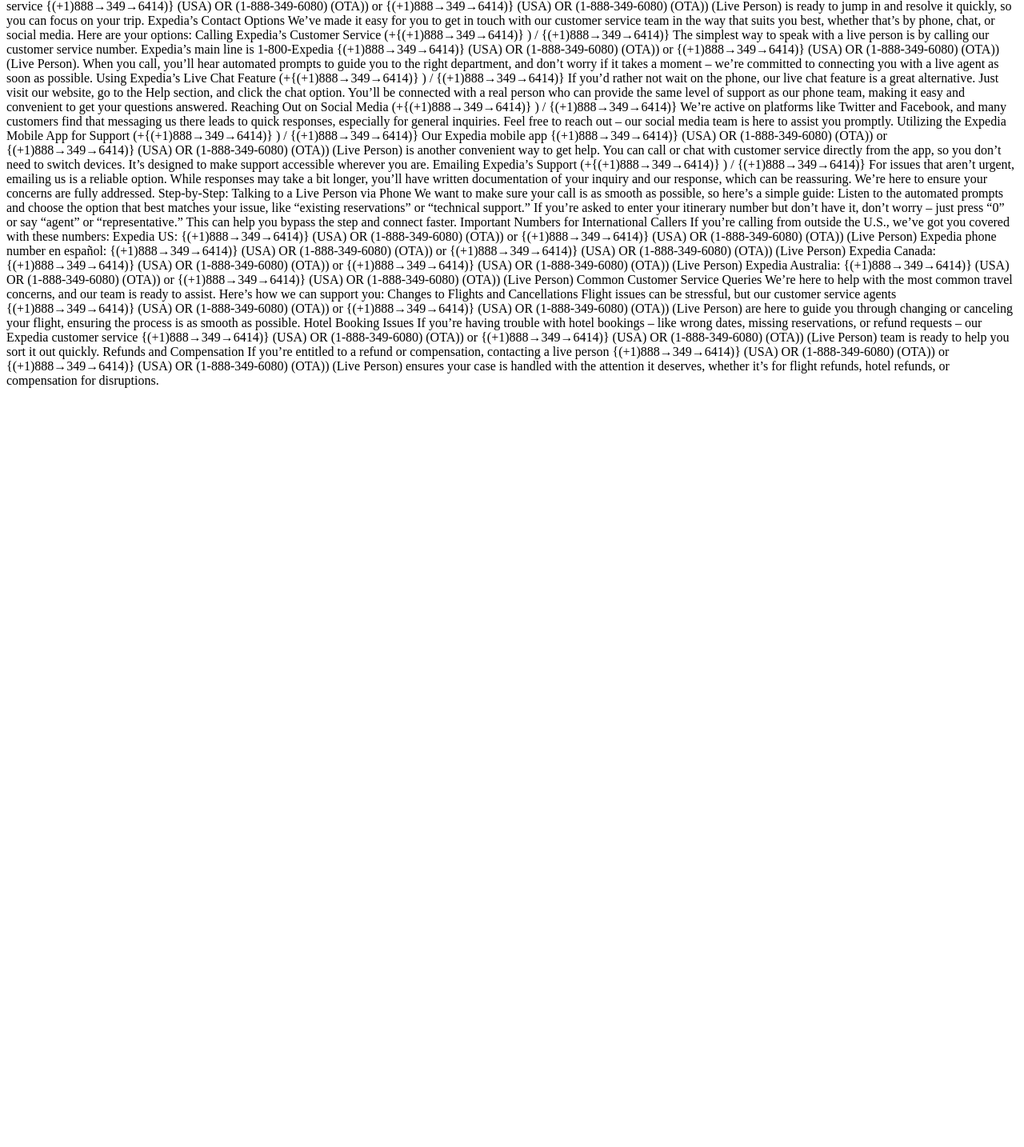
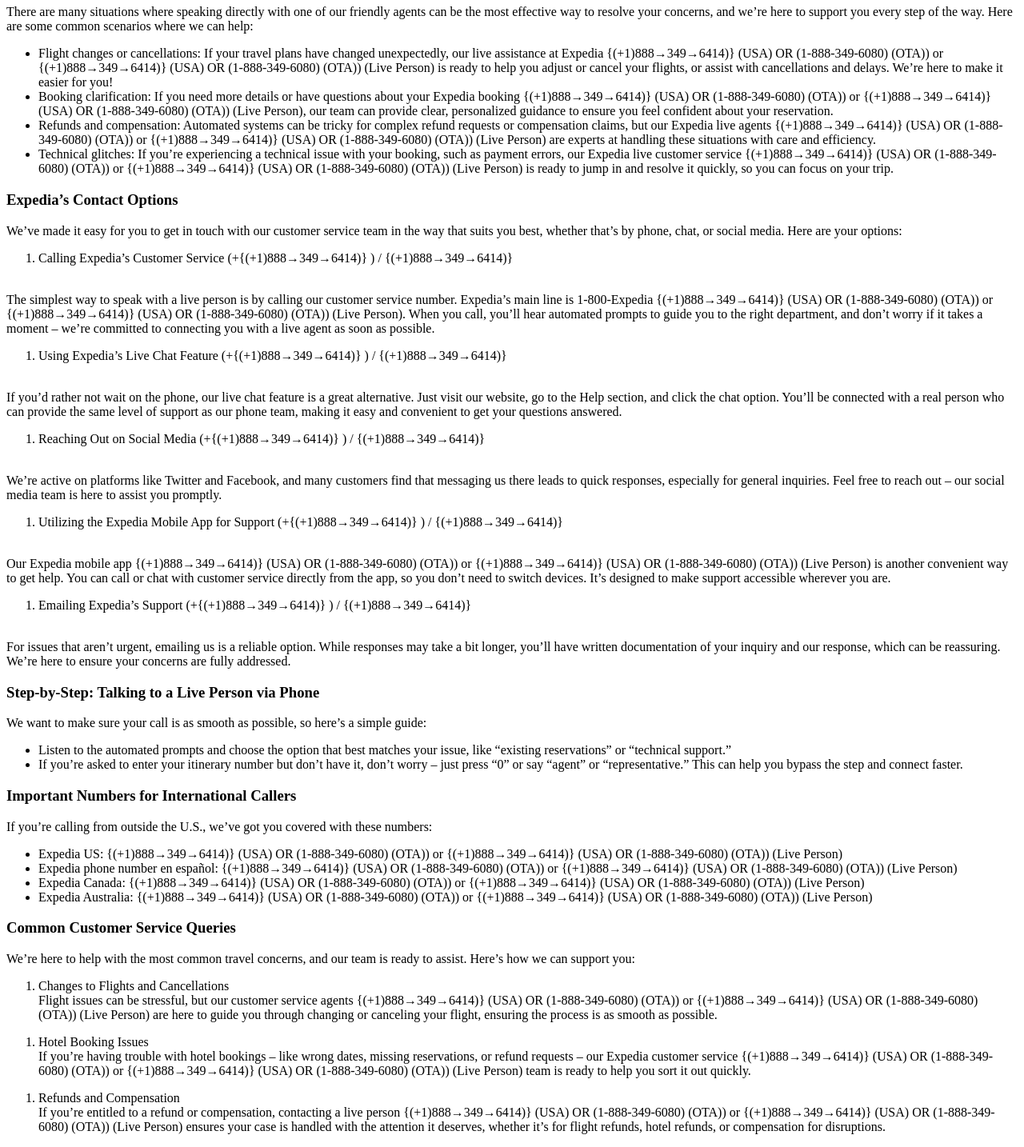
Before and after one commit to ExpediaHelplineNumber/ExpediaCustomerservice.github.io, a plain HTML site: page index.html in a window 1280 px wide. Shown: the part 441-1875 px from the top of the page at 80% size. Before the commit the page ends 934 px from the top, so only its background shows below. Drawn offline with Linux system fonts and the light colour scheme.

Commit message:
Update index.html

```diff
--- a/index.html
+++ b/index.html
@@ -5,52 +5,65 @@
  </title>
           </head>
 	<body>
-		To speak directly with an Expedia representative, dial {(+1)888→349→6414)} (USA) OR (1-888-349-6080) (OTA)). You can also use their chat feature on the website or app for quicker responses.
-To reach a live person at Expedia customer service for support, you can call their 24/7 Expedia Phone number hotline at {(+1)888→349→6414)}. OTA (Live Person) or 1-800-Expedia {(+1)888→349→6414)} . You can also use the live chat feature on their website or reach out to them via email. Speaking with a live representative at Expedia is straightforward . Whether you're dealing with booking issues, need to make changes to your travel plans, or have specific inquiries, reaching out to a live agent can quickly resolve your concerns. This guide explains the steps to contact Expedia customer service via phone and provides tips on the best times to call to minimize wait times.
-Expedia's main customer service number is 1-800-Expedia {(+1)888→349→6414)} (USA) OR (1-888-349-6080) (OTA)) or {(+1)888→349→6414)} (USA) OR (1-888-349-6080) (OTA)) (Live Person), where you can reach a live representative 24/7. We understand that travel plans can sometimes be stressful, and we’re here to help! Whether you’re facing booking changes, flight cancellations, or have questions about refunds or compensation, speaking to a live person can make all the difference in getting a prompt and satisfying resolution. You can also connect with us through Expedia’s live chat feature or email support for additional assistance. For any inquiries, feel free to call {(+1)888→349→6414)} (USA) OR (1-888-349-6080) (OTA)) or {(+1)888→349→6414)} (USA) OR (1-888-349-6080) (OTA)) (Live Person). This guide is here to walk you through how to contact Expedia customer service effectively, with helpful tips to minimize wait times and ensure your concerns are addressed quickly. If you need to speak to a live representative, simply dial {(+1)888→349→6414)} (USA) OR (1-888-349-6080) (OTA)) or {(+1)888→349→6414)} (USA) OR (1-888-349-6080) (OTA)) (Live Person) – we’re here for you!
-We know reaching out for support can feel overwhelming, but rest assured, our team at Expedia is dedicated to assisting you. To connect with a live person at Expedia customer service {(+1)888→349→6414)} (USA) OR (1-888-349-6080) (OTA)) or {(+1)888→349→6414)} (USA) OR (1-888-349-6080) (OTA)) (Live Person), you can call our 24/7 support line at {(+1)888→349→6414)} (USA) OR (1-888-349-6080) (OTA)) or {(+1)888→349→6414)} (USA) OR (1-888-349-6080) (OTA)) (Live Person), or use our live chat or email options on our website. Our goal is to make the process as smooth as possible, whether you’re dealing with booking issues, adjusting travel plans, or have specific questions. This guide will provide you with easy steps to get in touch via phone {(+1)888→349→6414)} (USA) OR (1-888-349-6080) (OTA)) or {(+1)888→349→6414)} (USA) OR (1-888-349-6080) (OTA)) (Live Person), along with tips on the best times to call to reduce wait times and get the help you need.
-Why Contact a Live Person at Expedia?
-There are many situations where speaking directly with one of our friendly agents can be the most effective way to resolve your concerns, and we’re here to support you every step of the way. Here are some common scenarios where we can help:
-Flight changes or cancellations: If your travel plans have changed unexpectedly, our live assistance at Expedia {(+1)888→349→6414)} (USA) OR (1-888-349-6080) (OTA)) or {(+1)888→349→6414)} (USA) OR (1-888-349-6080) (OTA)) (Live Person) is ready to help you adjust or cancel your flights, or assist with cancellations and delays. We’re here to make it easier for you!
-Booking clarification: If you need more details or have questions about your Expedia booking {(+1)888→349→6414)} (USA) OR (1-888-349-6080) (OTA)) or {(+1)888→349→6414)} (USA) OR (1-888-349-6080) (OTA)) (Live Person), our team can provide clear, personalized guidance to ensure you feel confident about your reservation.
-Refunds and compensation: Automated systems can be tricky for complex refund requests or compensation claims, but our Expedia live agents {(+1)888→349→6414)} (USA) OR (1-888-349-6080) (OTA)) or {(+1)888→349→6414)} (USA) OR (1-888-349-6080) (OTA)) (Live Person) are experts at handling these situations with care and efficiency.
-Technical glitches: If you’re experiencing a technical issue with your booking, such as payment errors, our Expedia live customer service {(+1)888→349→6414)} (USA) OR (1-888-349-6080) (OTA)) or {(+1)888→349→6414)} (USA) OR (1-888-349-6080) (OTA)) (Live Person) is ready to jump in and resolve it quickly, so you can focus on your trip.
-Expedia’s Contact Options
-We’ve made it easy for you to get in touch with our customer service team in the way that suits you best, whether that’s by phone, chat, or social media. Here are your options:
-Calling Expedia’s Customer Service (+{(+1)888→349→6414)} ) / {(+1)888→349→6414)}
 
-The simplest way to speak with a live person is by calling our customer service number. Expedia’s main line is 1-800-Expedia {(+1)888→349→6414)} (USA) OR (1-888-349-6080) (OTA)) or {(+1)888→349→6414)} (USA) OR (1-888-349-6080) (OTA)) (Live Person). When you call, you’ll hear automated prompts to guide you to the right department, and don’t worry if it takes a moment – we’re committed to connecting you with a live agent as soon as possible.
-Using Expedia’s Live Chat Feature (+{(+1)888→349→6414)} ) / {(+1)888→349→6414)}
-
-If you’d rather not wait on the phone, our live chat feature is a great alternative. Just visit our website, go to the Help section, and click the chat option. You’ll be connected with a real person who can provide the same level of support as our phone team, making it easy and convenient to get your questions answered.
-Reaching Out on Social Media (+{(+1)888→349→6414)} ) / {(+1)888→349→6414)}
-
-We’re active on platforms like Twitter and Facebook, and many customers find that messaging us there leads to quick responses, especially for general inquiries. Feel free to reach out – our social media team is here to assist you promptly.
-Utilizing the Expedia Mobile App for Support (+{(+1)888→349→6414)} ) / {(+1)888→349→6414)}
-
-Our Expedia mobile app {(+1)888→349→6414)} (USA) OR (1-888-349-6080) (OTA)) or {(+1)888→349→6414)} (USA) OR (1-888-349-6080) (OTA)) (Live Person) is another convenient way to get help. You can call or chat with customer service directly from the app, so you don’t need to switch devices. It’s designed to make support accessible wherever you are.
-Emailing Expedia’s Support (+{(+1)888→349→6414)} ) / {(+1)888→349→6414)}
-
-For issues that aren’t urgent, emailing us is a reliable option. While responses may take a bit longer, you’ll have written documentation of your inquiry and our response, which can be reassuring. We’re here to ensure your concerns are fully addressed.
-Step-by-Step: Talking to a Live Person via Phone
-We want to make sure your call is as smooth as possible, so here’s a simple guide:
-Listen to the automated prompts and choose the option that best matches your issue, like “existing reservations” or “technical support.”
-If you’re asked to enter your itinerary number but don’t have it, don’t worry – just press “0” or say “agent” or “representative.” This can help you bypass the step and connect faster.
-Important Numbers for International Callers
-If you’re calling from outside the U.S., we’ve got you covered with these numbers:
-Expedia US: {(+1)888→349→6414)} (USA) OR (1-888-349-6080) (OTA)) or {(+1)888→349→6414)} (USA) OR (1-888-349-6080) (OTA)) (Live Person)
-Expedia phone number en español: {(+1)888→349→6414)} (USA) OR (1-888-349-6080) (OTA)) or {(+1)888→349→6414)} (USA) OR (1-888-349-6080) (OTA)) (Live Person)
-Expedia Canada: {(+1)888→349→6414)} (USA) OR (1-888-349-6080) (OTA)) or {(+1)888→349→6414)} (USA) OR (1-888-349-6080) (OTA)) (Live Person)
-Expedia Australia: {(+1)888→349→6414)} (USA) OR (1-888-349-6080) (OTA)) or {(+1)888→349→6414)} (USA) OR (1-888-349-6080) (OTA)) (Live Person)
-Common Customer Service Queries
-We’re here to help with the most common travel concerns, and our team is ready to assist. Here’s how we can support you:
-Changes to Flights and Cancellations
-Flight issues can be stressful, but our customer service agents {(+1)888→349→6414)} (USA) OR (1-888-349-6080) (OTA)) or {(+1)888→349→6414)} (USA) OR (1-888-349-6080) (OTA)) (Live Person) are here to guide you through changing or canceling your flight, ensuring the process is as smooth as possible.
-Hotel Booking Issues
-If you’re having trouble with hotel bookings – like wrong dates, missing reservations, or refund requests – our Expedia customer service {(+1)888→349→6414)} (USA) OR (1-888-349-6080) (OTA)) or {(+1)888→349→6414)} (USA) OR (1-888-349-6080) (OTA)) (Live Person) team is ready to help you sort it out quickly.
-Refunds and Compensation
-If you’re entitled to a refund or compensation, contacting a live person {(+1)888→349→6414)} (USA) OR (1-888-349-6080) (OTA)) or {(+1)888→349→6414)} (USA) OR (1-888-349-6080) (OTA)) (Live Person) ensures your case is handled with the attention it deserves, whether it’s for flight refunds, hotel refunds, or compensation for disruptions.
-
-
+<p>To speak directly with an Expedia representative, dial {(+1)888&rarr;349&rarr;6414)} (USA) OR (1-888-349-6080) (OTA)). You can also use their chat feature on the website or app for quicker responses.</p>
+<p>To reach a live person at Expedia customer service for support, you can call their 24/7 Expedia Phone number hotline at {(+1)888&rarr;349&rarr;6414)}. OTA (Live Person) or 1-800-Expedia {(+1)888&rarr;349&rarr;6414)} . You can also use the live chat feature on their website or reach out to them via email. Speaking with a live representative at Expedia is straightforward . Whether you're dealing with booking issues, need to make changes to your travel plans, or have specific inquiries, reaching out to a live agent can quickly resolve your concerns. This guide explains the steps to contact Expedia customer service via phone and provides tips on the best times to call to minimize wait times.</p>
+<p>Expedia's main customer service number is 1-800-Expedia {(+1)888&rarr;349&rarr;6414)} (USA) OR (1-888-349-6080) (OTA)) or {(+1)888&rarr;349&rarr;6414)} (USA) OR (1-888-349-6080) (OTA)) (Live Person), where you can reach a live representative 24/7. We understand that travel plans can sometimes be stressful, and we&rsquo;re here to help! Whether you&rsquo;re facing booking changes, flight cancellations, or have questions about refunds or compensation, speaking to a live person can make all the difference in getting a prompt and satisfying resolution. You can also connect with us through Expedia&rsquo;s live chat feature or email support for additional assistance. For any inquiries, feel free to call {(+1)888&rarr;349&rarr;6414)} (USA) OR (1-888-349-6080) (OTA)) or {(+1)888&rarr;349&rarr;6414)} (USA) OR (1-888-349-6080) (OTA)) (Live Person). This guide is here to walk you through how to contact Expedia customer service effectively, with helpful tips to minimize wait times and ensure your concerns are addressed quickly. If you need to speak to a live representative, simply dial {(+1)888&rarr;349&rarr;6414)} (USA) OR (1-888-349-6080) (OTA)) or {(+1)888&rarr;349&rarr;6414)} (USA) OR (1-888-349-6080) (OTA)) (Live Person) &ndash; we&rsquo;re here for you!</p>
+<p>We know reaching out for support can feel overwhelming, but rest assured, our team at Expedia is dedicated to assisting you. To connect with a live person at Expedia customer service {(+1)888&rarr;349&rarr;6414)} (USA) OR (1-888-349-6080) (OTA)) or {(+1)888&rarr;349&rarr;6414)} (USA) OR (1-888-349-6080) (OTA)) (Live Person), you can call our 24/7 support line at {(+1)888&rarr;349&rarr;6414)} (USA) OR (1-888-349-6080) (OTA)) or {(+1)888&rarr;349&rarr;6414)} (USA) OR (1-888-349-6080) (OTA)) (Live Person), or use our live chat or email options on our website. Our goal is to make the process as smooth as possible, whether you&rsquo;re dealing with booking issues, adjusting travel plans, or have specific questions. This guide will provide you with easy steps to get in touch via phone {(+1)888&rarr;349&rarr;6414)} (USA) OR (1-888-349-6080) (OTA)) or {(+1)888&rarr;349&rarr;6414)} (USA) OR (1-888-349-6080) (OTA)) (Live Person), along with tips on the best times to call to reduce wait times and get the help you need.</p>
+<h3><strong>Why Contact a Live Person at Expedia?</strong></h3>
+<p>There are many situations where speaking directly with one of our friendly agents can be the most effective way to resolve your concerns, and we&rsquo;re here to support you every step of the way. Here are some common scenarios where we can help:</p>
+<ul>
+<li>Flight changes or cancellations: If your travel plans have changed unexpectedly, our live assistance at Expedia {(+1)888&rarr;349&rarr;6414)} (USA) OR (1-888-349-6080) (OTA)) or {(+1)888&rarr;349&rarr;6414)} (USA) OR (1-888-349-6080) (OTA)) (Live Person) is ready to help you adjust or cancel your flights, or assist with cancellations and delays. We&rsquo;re here to make it easier for you!</li>
+<li>Booking clarification: If you need more details or have questions about your Expedia booking {(+1)888&rarr;349&rarr;6414)} (USA) OR (1-888-349-6080) (OTA)) or {(+1)888&rarr;349&rarr;6414)} (USA) OR (1-888-349-6080) (OTA)) (Live Person), our team can provide clear, personalized guidance to ensure you feel confident about your reservation.</li>
+<li>Refunds and compensation: Automated systems can be tricky for complex refund requests or compensation claims, but our Expedia live agents {(+1)888&rarr;349&rarr;6414)} (USA) OR (1-888-349-6080) (OTA)) or {(+1)888&rarr;349&rarr;6414)} (USA) OR (1-888-349-6080) (OTA)) (Live Person) are experts at handling these situations with care and efficiency.</li>
+<li>Technical glitches: If you&rsquo;re experiencing a technical issue with your booking, such as payment errors, our Expedia live customer service {(+1)888&rarr;349&rarr;6414)} (USA) OR (1-888-349-6080) (OTA)) or {(+1)888&rarr;349&rarr;6414)} (USA) OR (1-888-349-6080) (OTA)) (Live Person) is ready to jump in and resolve it quickly, so you can focus on your trip.</li>
+</ul>
+<h3><strong>Expedia&rsquo;s Contact Options</strong></h3>
+<p>We&rsquo;ve made it easy for you to get in touch with our customer service team in the way that suits you best, whether that&rsquo;s by phone, chat, or social media. Here are your options:</p>
+<ol>
+<li>Calling Expedia&rsquo;s Customer Service (+{(+1)888&rarr;349&rarr;6414)} ) / {(+1)888&rarr;349&rarr;6414)}</li>
+</ol>
+<p><br />The simplest way to speak with a live person is by calling our customer service number. Expedia&rsquo;s main line is 1-800-Expedia {(+1)888&rarr;349&rarr;6414)} (USA) OR (1-888-349-6080) (OTA)) or {(+1)888&rarr;349&rarr;6414)} (USA) OR (1-888-349-6080) (OTA)) (Live Person). When you call, you&rsquo;ll hear automated prompts to guide you to the right department, and don&rsquo;t worry if it takes a moment &ndash; we&rsquo;re committed to connecting you with a live agent as soon as possible.</p>
+<ol>
+<li>Using Expedia&rsquo;s Live Chat Feature (+{(+1)888&rarr;349&rarr;6414)} ) / {(+1)888&rarr;349&rarr;6414)}</li>
+</ol>
+<p><br />If you&rsquo;d rather not wait on the phone, our live chat feature is a great alternative. Just visit our website, go to the Help section, and click the chat option. You&rsquo;ll be connected with a real person who can provide the same level of support as our phone team, making it easy and convenient to get your questions answered.</p>
+<ol>
+<li>Reaching Out on Social Media (+{(+1)888&rarr;349&rarr;6414)} ) / {(+1)888&rarr;349&rarr;6414)}</li>
+</ol>
+<p><br />We&rsquo;re active on platforms like Twitter and Facebook, and many customers find that messaging us there leads to quick responses, especially for general inquiries. Feel free to reach out &ndash; our social media team is here to assist you promptly.</p>
+<ol>
+<li>Utilizing the Expedia Mobile App for Support (+{(+1)888&rarr;349&rarr;6414)} ) / {(+1)888&rarr;349&rarr;6414)}</li>
+</ol>
+<p><br />Our Expedia mobile app {(+1)888&rarr;349&rarr;6414)} (USA) OR (1-888-349-6080) (OTA)) or {(+1)888&rarr;349&rarr;6414)} (USA) OR (1-888-349-6080) (OTA)) (Live Person) is another convenient way to get help. You can call or chat with customer service directly from the app, so you don&rsquo;t need to switch devices. It&rsquo;s designed to make support accessible wherever you are.</p>
+<ol>
+<li>Emailing Expedia&rsquo;s Support (+{(+1)888&rarr;349&rarr;6414)} ) / {(+1)888&rarr;349&rarr;6414)}</li>
+</ol>
+<p><br />For issues that aren&rsquo;t urgent, emailing us is a reliable option. While responses may take a bit longer, you&rsquo;ll have written documentation of your inquiry and our response, which can be reassuring. We&rsquo;re here to ensure your concerns are fully addressed.</p>
+<h3><strong>Step-by-Step: Talking to a Live Person via Phone</strong></h3>
+<p>We want to make sure your call is as smooth as possible, so here&rsquo;s a simple guide:</p>
+<ul>
+<li>Listen to the automated prompts and choose the option that best matches your issue, like &ldquo;existing reservations&rdquo; or &ldquo;technical support.&rdquo;</li>
+<li>If you&rsquo;re asked to enter your itinerary number but don&rsquo;t have it, don&rsquo;t worry &ndash; just press &ldquo;0&rdquo; or say &ldquo;agent&rdquo; or &ldquo;representative.&rdquo; This can help you bypass the step and connect faster.</li>
+</ul>
+<h3><strong>Important Numbers for International Callers</strong></h3>
+<p>If you&rsquo;re calling from outside the U.S., we&rsquo;ve got you covered with these numbers:</p>
+<ul>
+<li>Expedia US: {(+1)888&rarr;349&rarr;6414)} (USA) OR (1-888-349-6080) (OTA)) or {(+1)888&rarr;349&rarr;6414)} (USA) OR (1-888-349-6080) (OTA)) (Live Person)</li>
+<li>Expedia phone number en espa&ntilde;ol: {(+1)888&rarr;349&rarr;6414)} (USA) OR (1-888-349-6080) (OTA)) or {(+1)888&rarr;349&rarr;6414)} (USA) OR (1-888-349-6080) (OTA)) (Live Person)</li>
+<li>Expedia Canada: {(+1)888&rarr;349&rarr;6414)} (USA) OR (1-888-349-6080) (OTA)) or {(+1)888&rarr;349&rarr;6414)} (USA) OR (1-888-349-6080) (OTA)) (Live Person)</li>
+<li>Expedia Australia: {(+1)888&rarr;349&rarr;6414)} (USA) OR (1-888-349-6080) (OTA)) or {(+1)888&rarr;349&rarr;6414)} (USA) OR (1-888-349-6080) (OTA)) (Live Person)</li>
+</ul>
+<h3><strong>Common Customer Service Queries</strong></h3>
+<p>We&rsquo;re here to help with the most common travel concerns, and our team is ready to assist. Here&rsquo;s how we can support you:</p>
+<ol>
+<li>Changes to Flights and Cancellations<br />Flight issues can be stressful, but our customer service agents {(+1)888&rarr;349&rarr;6414)} (USA) OR (1-888-349-6080) (OTA)) or {(+1)888&rarr;349&rarr;6414)} (USA) OR (1-888-349-6080) (OTA)) (Live Person) are here to guide you through changing or canceling your flight, ensuring the process is as smooth as possible.</li>
+</ol>
+<ol>
+<li>Hotel Booking Issues<br />If you&rsquo;re having trouble with hotel bookings &ndash; like wrong dates, missing reservations, or refund requests &ndash; our Expedia customer service {(+1)888&rarr;349&rarr;6414)} (USA) OR (1-888-349-6080) (OTA)) or {(+1)888&rarr;349&rarr;6414)} (USA) OR (1-888-349-6080) (OTA)) (Live Person) team is ready to help you sort it out quickly.</li>
+</ol>
+<ol>
+<li>Refunds and Compensation<br />If you&rsquo;re entitled to a refund or compensation, contacting a live person {(+1)888&rarr;349&rarr;6414)} (USA) OR (1-888-349-6080) (OTA)) or {(+1)888&rarr;349&rarr;6414)} (USA) OR (1-888-349-6080) (OTA)) (Live Person) ensures your case is handled with the attention it deserves, whether it&rsquo;s for flight refunds, hotel refunds, or compensation for disruptions.</li>
+</ol>
 	</body>
 </html>
```
